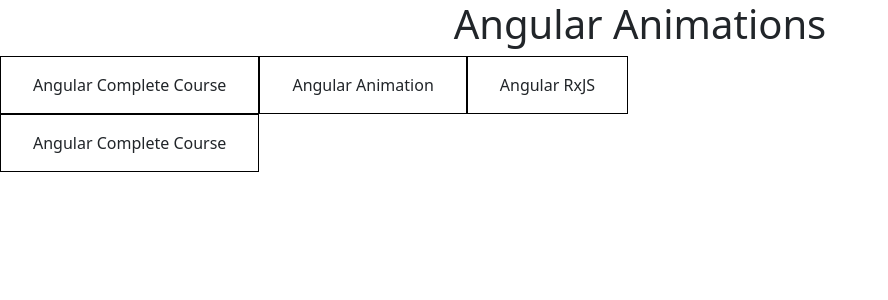
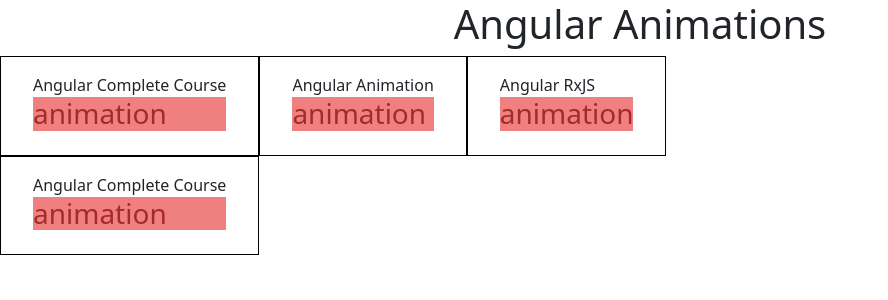
Before and after one commit to sreedhar-eg1/Angular-practice, an Angular app: page / in a window 1280 px wide. Shown: the top 300 px of the page, without its empty margins (0-888 px from the left). Built offline with nearby package versions, Linux system fonts and the light colour scheme.

Commit message:
completed ::ng-deep, :host and :host-context

```diff
--- /dev/null
+++ b/src/app/components/author/author.component.html
@@ -0,0 +1 @@
+<h3>animation</h3>
--- a/src/app/components/course/course.component.html
+++ b/src/app/components/course/course.component.html
@@ -7,3 +7,4 @@
 </style> -->
 
 <div>{{ course()?.title }}</div>
+<app-author></app-author>
--- a/src/app/components/course/course.component.scss
+++ b/src/app/components/course/course.component.scss
@@ -16,3 +16,8 @@
 :host-context(.course-container) {
   margin: 0 auto;
 }
+
+:host ::ng-deep h3 {
+  background-color: lightcoral;
+  color: brown;
+}
--- a/src/app/components/course/course.component.ts
+++ b/src/app/components/course/course.component.ts
@@ -1,9 +1,10 @@
 import { Component, input } from '@angular/core';
 import { Course } from '../../models/course.model';
+import { AuthorComponent } from "../author/author.component";
 
 @Component({
   selector: 'app-course',
-  imports: [],
+  imports: [AuthorComponent],
   templateUrl: './course.component.html',
   styleUrl: './course.component.scss',
 
```
Also changed, not shown: src/app/components/author/author.component.ts (added, +11 -0 lines), notes.txt, src/app/components/author/author.component.scss (added), 1 other file (tests, documents, lock files or other folders).
